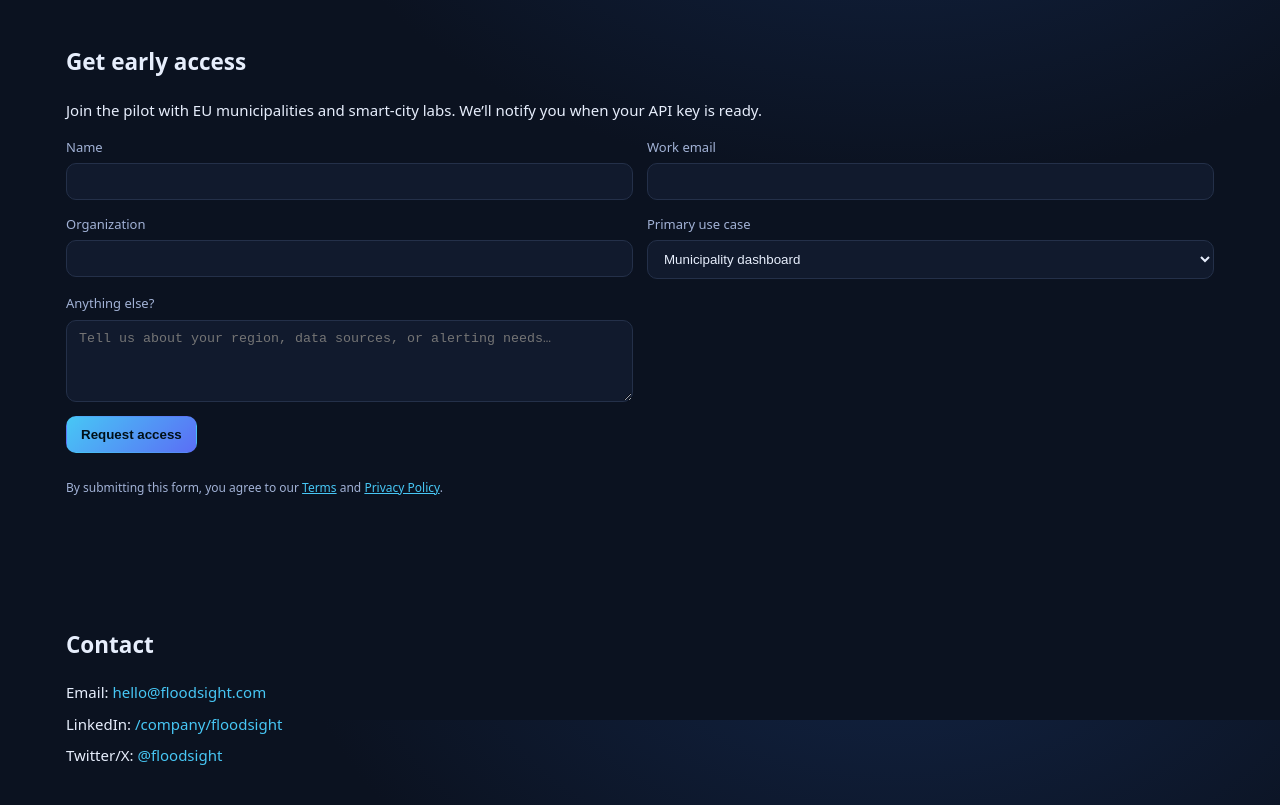
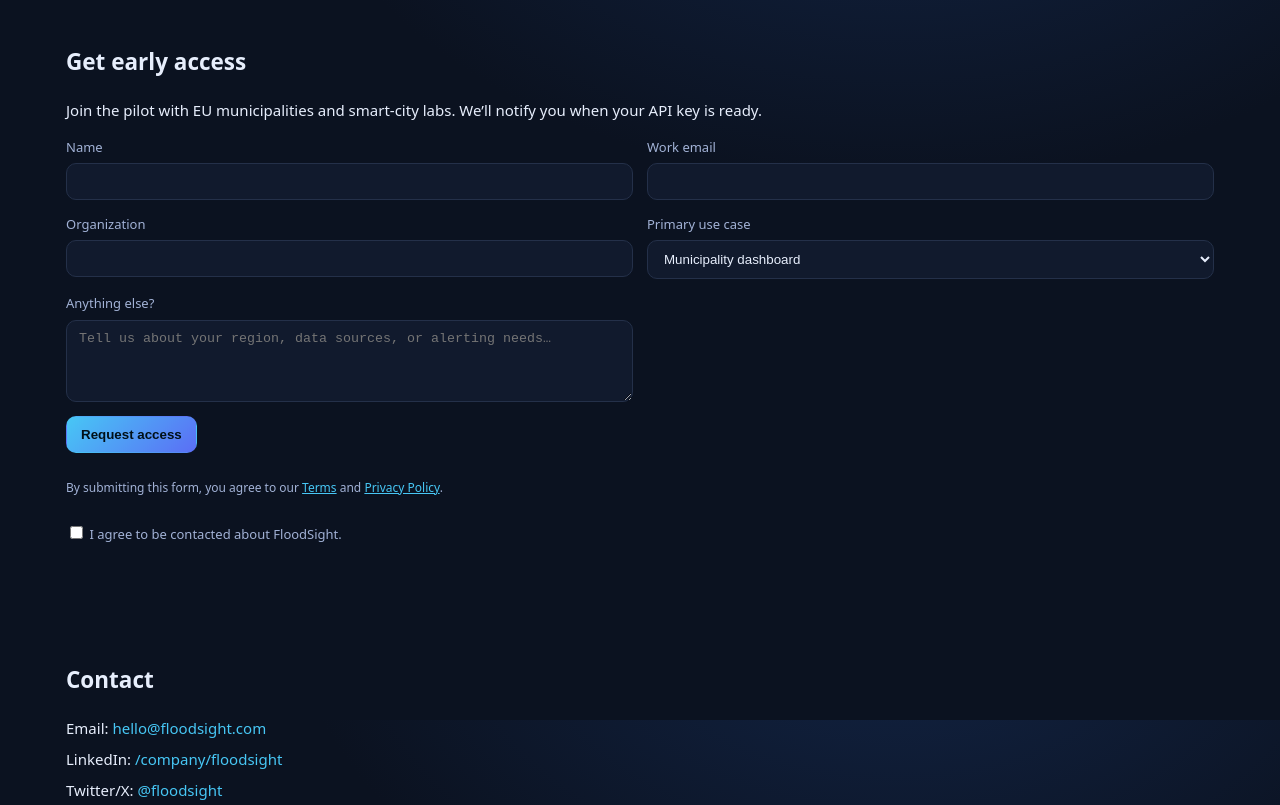
Before and after one commit to afaqbabar/floodsight, a plain HTML site: page index.html in a window 1280 px wide. Shown: the part 3280-4085 px from the top of the page. Drawn offline with Linux system fonts and the light colour scheme.

Commit message:
add consent

```diff
--- a/index.html
+++ b/index.html
@@ -289,7 +289,7 @@
       <div class="container">
         <h2 id="signup-title">Get early access</h2>
         <p>Join the pilot with EU municipalities and smart-city labs. We’ll notify you when your API key is ready.</p>
-        <form class="form" name="early-access" method="POST" data-netlify="true" netlify-honeypot="bot-field">
+        <form class="form" name="early-access" method="POST" data-netlify="true" netlify-honeypot="bot-field" action="/thanks.html">
   <input type="hidden" name="form-name" value="early-access">
 
   <!-- anti-bot hidden field -->
@@ -337,7 +337,13 @@
     By submitting this form, you agree to our
     <a href="/terms">Terms</a> and <a href="/privacy">Privacy Policy</a>.
   </p>
+  <div class="form__row">
+  <label><input type="checkbox" name="consent" required>
+    I agree to be contacted about FloodSight.</label>
+</div>
 </form>
+
+
 
       </div>
     </section>
```
